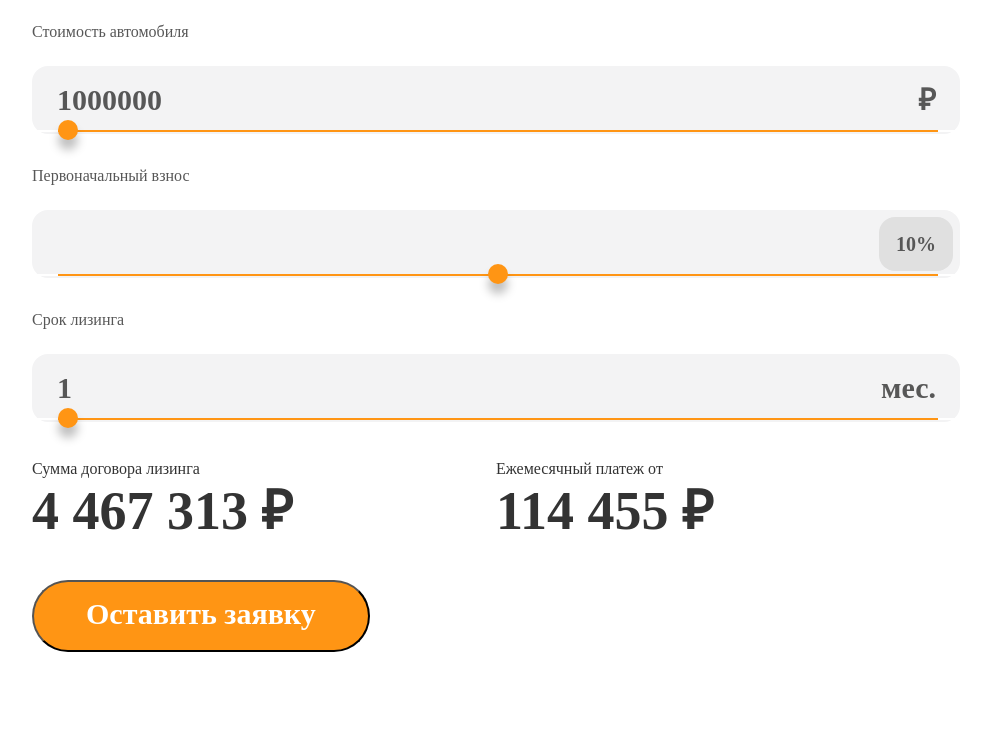
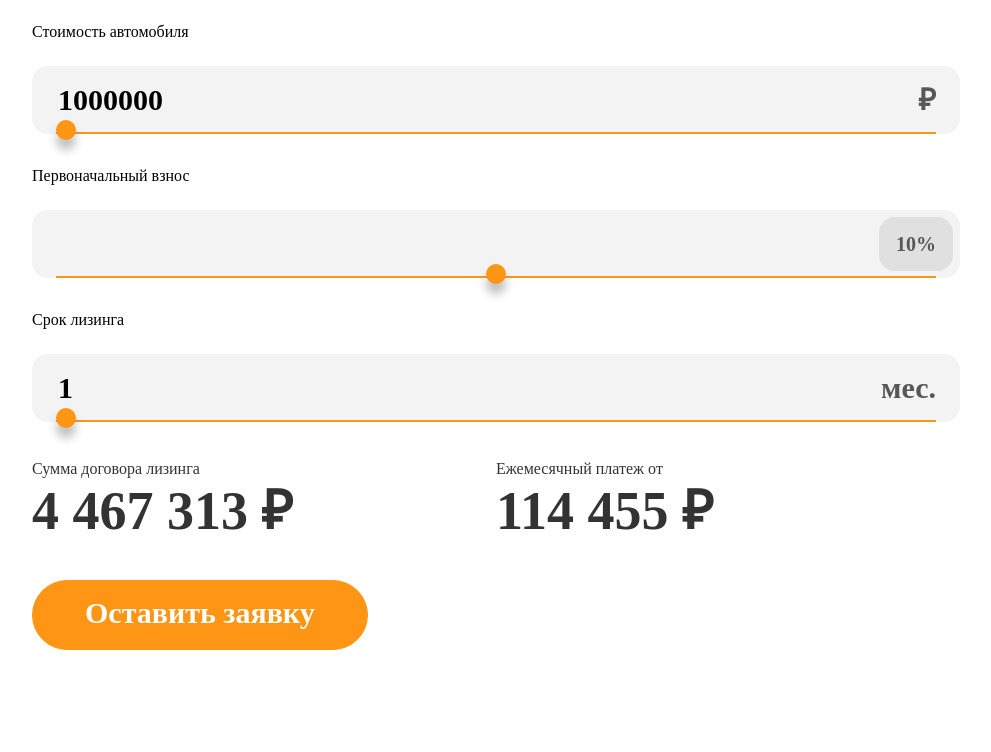
Before and after one commit to sapar6ek0v/leasing-car-landing-page, a Gatsby site: page / in a window 1280 px wide. Shown: the part 784-1536 px from the top of the page, without its empty margins (144-1135 px from the left). Built offline with nearby package versions, Linux system fonts and the light colour scheme; Gatsby itself is replaced by a stand-in of ours.

Commit message:
add Calculator component

```diff
--- /dev/null
+++ b/src/components/Calculator/CalculatorForm/index.js
@@ -0,0 +1,74 @@
+import React, { useState } from 'react';
+
+import RangeInput from '../RangeInput';
+import {
+  Button,
+  DisplayResult,
+  FlexContainer,
+  Input,
+  InputFlexContainer,
+  InputWrapper,
+  Label,
+  LabelInputBox,
+  MothIcon,
+  MothTitleIcon,
+  ResultContainer,
+  ResultTitle,
+  Row,
+  RubIcon,
+} from './styles';
+
+const CalculatorForm = () => {
+  const [price, setPrice] = useState(1000000);
+  const [month, setMonth] = useState(1);
+
+  return (
+    <FlexContainer>
+      <InputFlexContainer>
+        <LabelInputBox>
+          <Label>Стоимость автомобиля</Label>
+          <InputWrapper>
+            <Input value={price} onChange={(event) => setPrice(event.target.value)} type="number" />
+            <RubIcon>₽</RubIcon>
+            <RangeInput
+              value={price}
+              onChange={(event) => setPrice(event.target.value)}
+              min={1000000}
+              max={6000000}
+            />
+          </InputWrapper>
+        </LabelInputBox>
+        <LabelInputBox>
+          <Label>Первоначальный взнос</Label>
+          <InputWrapper>
+            <Input />
+            <MothIcon>10%</MothIcon>
+            <RangeInput />
+          </InputWrapper>
+        </LabelInputBox>
+        <LabelInputBox>
+          <Label>Срок лизинга</Label>
+          <InputWrapper>
+            <Input value={month} onChange={(event) => setMonth(event.target.value)} type="number" />
+            <MothTitleIcon>мес.</MothTitleIcon>
+            <RangeInput value={month} onChange={(event) => setMonth(event.target.value)} min={1} max={60} />
+          </InputWrapper>
+        </LabelInputBox>
+      </InputFlexContainer>
+
+      <Row>
+        <ResultContainer>
+          <ResultTitle>Сумма договора лизинга</ResultTitle>
+          <DisplayResult>4 467 313 ₽</DisplayResult>
+        </ResultContainer>
+        <ResultContainer>
+          <ResultTitle>Ежемесячный платеж от</ResultTitle>
+          <DisplayResult>114 455 ₽</DisplayResult>
+        </ResultContainer>
+        <Button type="button">Оставить заявку</Button>
+      </Row>
+    </FlexContainer>
+  );
+};
+
+export default CalculatorForm;
--- /dev/null
+++ b/src/components/Calculator/CalculatorForm/styles.js
@@ -0,0 +1,138 @@
+import styled from 'styled-components';
+
+export const FlexContainer = styled.form`
+  ${({ theme }) => theme.mixins.column};
+  gap: 37px;
+`;
+
+export const InputFlexContainer = styled.div`
+  ${({ theme }) => theme.mixins.column};
+  gap: 32px;
+`;
+
+export const LabelInputBox = styled.div`
+  ${({ theme }) => theme.mixins.column};
+  gap: 24px;
+`;
+
+//TODO:
+export const Label = styled.label`
+  font-family: 'Gilroy';
+  font-style: normal;
+  font-weight: 400;
+  ${({ theme }) => theme.mixins.fontSize16};
+  color: ${({ theme }) => theme.colors.grey};
+`;
+
+export const InputWrapper = styled.div`
+  position: relative;
+`;
+//TODO:
+export const Input = styled.input`
+  width: 100%;
+  max-height: 68px;
+  box-sizing: border-box;
+  background: ${({ theme }) => theme.colors.gray11};
+  border: 2px solid ${({ theme }) => theme.colors.gray11};
+  border-radius: 16px;
+  font-family: 'Nekst-Black';
+  font-style: normal;
+  font-weight: 900;
+  padding: 16px 24px;
+  ${({ theme }) => theme.mixins.fontSize30};
+  color: ${({ theme }) => theme.colors.grey};
+  transition: var(--transition);
+
+  &:is(:focus, :focus-within) {
+    outline: none;
+    background: transparent;
+  }
+
+  &:disabled {
+    color: ${({ theme }) => theme.colors.gray12};
+    background: ${({ theme }) => theme.colors.gray13};
+    cursor: not-allowed;
+
+    & + p {
+      color: ${({ theme }) => theme.colors.gray12};
+    }
+  }
+`;
+
+export const Row = styled.div`
+  display: grid;
+  place-items: baseline;
+  grid-template-columns: 1fr 1fr;
+  grid-row-gap: 44px;
+`;
+
+export const ResultContainer = styled.div`
+  ${({ theme }) => theme.mixins.column};
+  gap: 8px;
+`;
+//TODO:
+export const ResultTitle = styled.p`
+  font-family: 'Gilroy';
+  font-style: normal;
+  font-weight: 400;
+  ${({ theme }) => theme.mixins.fontSize16};
+  color: ${({ theme }) => theme.colors.gray3};
+`;
+//TODO:
+export const DisplayResult = styled.p`
+  font-family: 'Nekst-Black';
+  font-style: normal;
+  font-weight: 900;
+  font-size: 54px;
+  line-height: 90%;
+  color: ${({ theme }) => theme.colors.gray3};
+`;
+//TODO:
+export const Button = styled.button`
+  padding: 14px 52px 18px;
+  font-family: 'Nekst-Black';
+  font-style: normal;
+  font-weight: 900;
+  ${({ theme }) => theme.mixins.fontSize30};
+  ${({ theme }) => theme.mixins.button};
+`;
+//TODO:
+export const RubIcon = styled.p`
+  position: absolute;
+  top: 16px;
+  right: 24px;
+  font-family: 'Nekst-Black';
+  font-style: normal;
+  font-weight: 900;
+  ${({ theme }) => theme.mixins.fontSize30};
+  text-align: right;
+  color: ${({ theme }) => theme.colors.gray};
+`;
+//TODO:
+export const MothIcon = styled.p`
+  max-width: 70px;
+  max-height: 54px;
+  position: absolute;
+  top: 7px;
+  right: 7px;
+  font-family: 'Nekst-Black';
+  font-style: normal;
+  font-weight: 900;
+  ${({ theme }) => theme.mixins.fontSize20};
+  ${({ theme }) => theme.mixins.fCenter};
+  color: ${({ theme }) => theme.colors.gray};
+  background: ${({ theme }) => theme.colors.gray4};
+  padding: 15px 17px;
+  border-radius: 16px;
+`;
+//TODO:
+export const MothTitleIcon = styled.p`
+  position: absolute;
+  top: 16px;
+  right: 24px;
+  font-family: 'Nekst-Black';
+  font-style: normal;
+  font-weight: 900;
+  ${({ theme }) => theme.mixins.fontSize30};
+  color: ${({ theme }) => theme.colors.gray};
+`;
--- /dev/null
+++ b/src/components/Calculator/RangeInput/index.js
@@ -0,0 +1,9 @@
+import React from 'react';
+
+import { Input } from './styles';
+
+const RangeInput = ({ min, max, value, onChange, disabled = false }) => {
+  return <Input value={value} onChange={onChange} type="range" min={min} max={max} disabled={disabled} />;
+};
+
+export default RangeInput;
--- /dev/null
+++ b/src/components/Calculator/RangeInput/styles.js
@@ -0,0 +1,123 @@
+import styled from 'styled-components';
+
+export const Input = styled.input`
+  width: calc(100% - 48px);
+  box-sizing: border-box;
+  position: absolute;
+  bottom: 0;
+  right: 0;
+  left: 0;
+  z-index: 5;
+  border-radius: 0;
+  -webkit-appearance: none;
+  appearance: none;
+  background: transparent;
+  cursor: pointer;
+  margin: 0 auto;
+  transition: var(--transition);
+
+  &:focus {
+    outline: none;
+  }
+
+  &::-webkit-slider-runnable-track {
+    width: 100%;
+    height: 2px;
+    cursor: pointer;
+    box-shadow: none;
+    background: ${({ theme }) => theme.colors.orange};
+    border-radius: 0px;
+    border: none;
+    transition: var(--transition);
+  }
+
+  &::-moz-range-track {
+    width: 100%;
+    height: 2px;
+    cursor: pointer;
+    box-shadow: none;
+    background: ${({ theme }) => theme.colors.orange};
+    border-radius: 0px;
+    border: none;
+    transition: var(--transition);
+  }
+
+  &::-webkit-slider-thumb {
+    -webkit-appearance: none;
+    appearance: none;
+    margin-top: -12px;
+    box-shadow: 0px 10px 10px rgba(0, 0, 0, 0.25);
+    width: 20px;
+    height: 20px;
+    border-radius: 50%;
+    background: ${({ theme }) => theme.colors.orange};
+    cursor: pointer;
+    transition: var(--transition);
+  }
+
+  &::-moz-range-thumb {
+    box-shadow: 0px 10px 10px rgba(0, 0, 0, 0.25);
+    width: 20px;
+    height: 20px;
+    border-radius: 50%;
+    background: ${({ theme }) => theme.colors.orange};
+    cursor: pointer;
+    transition: var(--transition);
+  }
+
+  &:focus::-webkit-slider-thumb {
+    border: 1px solid ${({ theme }) => theme.colors.orange};
+    outline: 3px solid ${({ theme }) => theme.colors.orange};
+    outline-offset: 0.125rem;
+  }
+
+  &:focus::-moz-range-thumb {
+    border: 1px solid ${({ theme }) => theme.colors.orange};
+    outline: 3px solid ${({ theme }) => theme.colors.orange};
+    outline-offset: 0.125rem;
+  }
+
+  &:is(hover, :focus)::-webkit-slider-runnable-track {
+    height: 1px;
+  }
+
+  &:is(hover, :focus)::-moz-range-track {
+    height: 1px;
+  }
+
+  &:hover::-webkit-slider-thumb {
+    width: 24px;
+    height: 24px;
+  }
+
+  &:hover::-moz-range-thumb {
+    width: 24px;
+    height: 24px;
+  }
+
+  &:disabled::-webkit-slider-thumb {
+    cursor: not-allowed;
+    width: 20px;
+    height: 20px;
+    background: ${({ theme }) => theme.colors.pinkWhite};
+  }
+
+  &:disabled::-moz-range-thumb {
+    cursor: not-allowed;
+    width: 20px;
+    height: 20px;
+    background: ${({ theme }) => theme.colors.pinkWhite};
+  }
+
+  &:disabled::-webkit-slider-runnable-track {
+    cursor: not-allowed;
+    height: 2px;
+    background: ${({ theme }) => theme.colors.pinkWhite};
+  }
+
+  &:disabled::-moz-range-track {
+    cursor: not-allowed;
+    height: 2px;
+    background: ${({ theme }) => theme.colors.pinkWhite};
+  }
+`;
--- /dev/null
+++ b/src/components/Calculator/index.js
@@ -0,0 +1,15 @@
+import React from 'react';
+
+import CalculatorForm from './CalculatorForm';
+import { CalculatorTitle, CalculatorWrapper } from './styles';
+
+const Calculator = () => {
+  return (
+    <CalculatorWrapper>
+      <CalculatorTitle>Рассчитайте стоимость автомобиля в лизинг</CalculatorTitle>
+      <CalculatorForm />
+    </CalculatorWrapper>
+  );
+};
+
+export default Calculator;
--- /dev/null
+++ b/src/components/Calculator/styles.js
@@ -0,0 +1,16 @@
+import styled from 'styled-components';
+
+export const CalculatorWrapper = styled.section`
+  padding: 80px 0 100px;
+`;
+//TODO:
+export const CalculatorTitle = styled.h2`
+  max-width: 753px;
+  font-family: 'Nekst-Black';
+  font-style: normal;
+  font-weight: 900;
+  font-size: 54px;
+  line-height: 90%;
+  color: ${({ theme }) => theme.colors.black};
+  margin-bottom: 44px;
+`;
--- a/src/components/calculator.js
+++ /dev/null
@@ -1,30 +0,0 @@
-import React from 'react';
-import styled from 'styled-components';
-
-import CalculatorForm from './calculatorForm';
-
-const CalculatorWrapper = styled.section`
-  padding: 80px 0 100px;
-`;
-
-const CalculatorTitle = styled.h2`
-  max-width: 753px;
-  font-family: 'Nekst-Black';
-  font-style: normal;
-  font-weight: 900;
-  font-size: 54px;
-  line-height: 90%;
-  color: ${({ theme }) => theme.colors.black};
-  margin-bottom: 44px;
-`;
-
-const Calculator = () => {
-  return (
-    <CalculatorWrapper>
-      <CalculatorTitle>Рассчитайте стоимость автомобиля в лизинг</CalculatorTitle>
-      <CalculatorForm />
-    </CalculatorWrapper>
-  );
-};
-
-export default Calculator;
--- a/src/components/calculatorForm.js
+++ /dev/null
@@ -1,186 +0,0 @@
-import React, { useState } from 'react';
-import styled from 'styled-components';
-
-import RangeInput from './rangeInput';
-
-const FlexContainer = styled.form`
-  ${({ theme }) => theme.mixins.column};
-  gap: 37px;
-`;
-
-const InputFlexContainer = styled.div`
-  ${({ theme }) => theme.mixins.column};
-  gap: 32px;
-`;
-
-const LabelInputBox = styled.div`
-  ${({ theme }) => theme.mixins.column};
-  gap: 24px;
-`;
-
-const Label = styled.label`
-  font-family: 'Gilroy';
-  font-style: normal;
-  font-weight: 400;
-  ${({ theme }) => theme.mixins.fontSize16};
-  color: ${({ theme }) => theme.colors.grey};
-`;
-
-const InputWrapper = styled.div`
-  position: relative;
-`;
-
-const Input = styled.input`
-  width: 100%;
-  max-height: 68px;
-  box-sizing: border-box;
-  background: ${({ theme }) => theme.colors.white2};
-  border: 1px solid transparent;
-  border-radius: 16px;
-  font-family: 'Nekst-Black';
-  font-style: normal;
-  font-weight: 900;
-  padding: 16px 24px;
-  ${({ theme }) => theme.mixins.fontSize30};
-  color: ${({ theme }) => theme.colors.grey};
-
-  &:is(:focus, :focus-within) {
-    outline: none;
-  }
-`;
-
-const Row = styled.div`
-  display: grid;
-  place-items: baseline;
-  grid-template-columns: 1fr 1fr;
-  grid-row-gap: 44px;
-`;
-
-const ResultContainer = styled.div`
-  ${({ theme }) => theme.mixins.column};
-  gap: 8px;
-`;
-
-const ResultTitle = styled.p`
-  font-family: 'Gilroy';
-  font-style: normal;
-  font-weight: 400;
-  ${({ theme }) => theme.mixins.fontSize16};
-  color: ${({ theme }) => theme.colors.gray3};
-`;
-
-const DisplayResult = styled.p`
-  font-family: 'Nekst-Black';
-  font-style: normal;
-  font-weight: 900;
-  font-size: 54px;
-  line-height: 90%;
-  color: ${({ theme }) => theme.colors.gray3};
-`;
-
-const Button = styled.button`
-  ${({ theme }) => theme.mixins.fCenter};
-  padding: 14px 52px 18px;
-  background: ${({ theme }) => theme.colors.orange};
-  border-radius: 40px;
-  font-family: 'Nekst-Black';
-  font-style: normal;
-  font-weight: 900;
-  ${({ theme }) => theme.mixins.fontSize30};
-  color: ${({ theme }) => theme.colors.white};
-`;
-
-const RubIcon = styled.p`
-  position: absolute;
-  top: 16px;
-  right: 24px;
-  font-family: 'Nekst-Black';
-  font-style: normal;
-  font-weight: 900;
-  ${({ theme }) => theme.mixins.fontSize30};
-  text-align: right;
-  color: ${({ theme }) => theme.colors.grey};
-`;
-
-const MothIcon = styled.p`
-  max-width: 70px;
-  max-height: 54px;
-  position: absolute;
-  top: 7px;
-  right: 7px;
-  font-family: 'Nekst-Black';
-  font-style: normal;
-  font-weight: 900;
-  ${({ theme }) => theme.mixins.fontSize20};
-  ${({ theme }) => theme.mixins.fCenter};
-  color: ${({ theme }) => theme.colors.grey};
-  background: ${({ theme }) => theme.colors.gray4};
-  padding: 15px 17px;
-  border-radius: 16px;
-`;
-
-const MothTitleIcon = styled.p`
-  position: absolute;
-  top: 16px;
-  right: 24px;
-  font-family: 'Nekst-Black';
-  font-style: normal;
-  font-weight: 900;
-  ${({ theme }) => theme.mixins.fontSize30};
-  color: ${({ theme }) => theme.colors.grey};
-`;
-
-const CalculatorForm = () => {
-  const [price, setPrice] = useState(1000000);
-  const [month, setMonth] = useState(1);
-
-  return (
-    <FlexContainer>
-      <InputFlexContainer>
-        <LabelInputBox>
-          <Label>Стоимость автомобиля</Label>
-          <InputWrapper>
-            <Input value={price} onChange={(event) => setPrice(event.target.value)} type="number" />
-            <RangeInput
-              value={price}
-              onChange={(event) => setPrice(event.target.value)}
-              min={1000000}
-              max={6000000}
-            />
-            <RubIcon>₽</RubIcon>
-          </InputWrapper>
-        </LabelInputBox>
-        <LabelInputBox>
-          <Label>Первоначальный взнос</Label>
-          <InputWrapper>
-            <Input />
-            <RangeInput />
-            <MothIcon>10%</MothIcon>
-          </InputWrapper>
-        </LabelInputBox>
-        <LabelInputBox>
-          <Label>Срок лизинга</Label>
-          <InputWrapper>
-            <Input value={month} onChange={(event) => setMonth(event.target.value)} type="number" />
-            <RangeInput value={month} onChange={(event) => setMonth(event.target.value)} min={1} max={60} />
-            <MothTitleIcon>мес.</MothTitleIcon>
-          </InputWrapper>
-        </LabelInputBox>
-      </InputFlexContainer>
-
-      <Row>
-        <ResultContainer>
-          <ResultTitle>Сумма договора лизинга</ResultTitle>
-          <DisplayResult>4 467 313 ₽</DisplayResult>
-        </ResultContainer>
-        <ResultContainer>
-          <ResultTitle>Ежемесячный платеж от</ResultTitle>
-          <DisplayResult>114 455 ₽</DisplayResult>
-        </ResultContainer>
-        <Button type="button">Оставить заявку</Button>
-      </Row>
-    </FlexContainer>
-  );
-};
-
-export default CalculatorForm;
--- a/src/components/rangeInput.js
+++ /dev/null
@@ -1,47 +0,0 @@
-import React from 'react';
-import styled from 'styled-components';
-
-const Input = styled.input`
-  position: absolute;
-  bottom: 0;
-  right: 0;
-  left: 0;
-  width: 100%;
-  box-sizing: border-box;
-  -webkit-appearance: none;
-  border-radius: 0;
-  padding: 0 24px;
-
-  &:focus {
-    outline: none;
-  }
-
-  &::-webkit-slider-runnable-track {
-    width: 100%;
-    height: 2px;
-    cursor: pointer;
-    box-shadow: none;
-    background: ${({ theme }) => theme.colors.orange};
-    border-radius: 0px;
-    border: none;
-  }
-
-  &::-webkit-slider-thumb {
-    box-shadow: none;
-    border: none;
-    box-shadow: 0px 10px 10px rgba(0, 0, 0, 0.25);
-    width: 20px;
-    height: 20px;
-    border-radius: 50%;
-    background: ${({ theme }) => theme.colors.orange};
-    cursor: pointer;
-    -webkit-appearance: none;
-    margin-top: -10px;
-  }
-`;
-
-const RangeInput = ({ min, max, value, onChange }) => {
-  return <Input value={value} onChange={onChange} type="range" min={min} max={max} />;
-};
-
-export default RangeInput;
--- a/src/pages/index.js
+++ b/src/pages/index.js
@@ -2,7 +2,7 @@ import * as React from 'react';
 
 import Layout from '../components/Layout';
 import Slider from '../components/Slider';
-import Calculator from '../components/calculator';
+import Calculator from '../components/Calculator';
 
 export default function Home() {
   return (
--- a/src/styles/mixins.js
+++ b/src/styles/mixins.js
@@ -86,6 +86,34 @@ const mixins = {
       transform: translateX(-100%);
     }
   `,
+
+  button: css`
+    background: ${({ theme }) => theme.colors.orange};
+    border: 1px solid ${({ theme }) => theme.colors.orange};
+    border-radius: 40px;
+    ${({ theme }) => theme.mixins.fCenter};
+    color: ${({ theme }) => theme.colors.white};
+    transition: var(--transition);
+
+    &:hover {
+      color: ${({ theme }) => theme.colors.white};
+      background-color: ${({ theme }) => theme.colors.black};
+      border-color: ${({ theme }) => theme.colors.black};
+    }
+
+    &:active {
+      color: ${({ theme }) => theme.colors.white};
+      background-color: ${({ theme }) => theme.colors.grey};
+      border-color: ${({ theme }) => theme.colors.grey};
+    }
+
+    &:disabled {
+      background-color: ${({ theme }) => theme.colors.pinkWhite};
+      border-color: ${({ theme }) => theme.colors.pinkWhite};
+      color: ${({ theme }) => theme.colors.white5};
+      cursor: not-allowed;
+    }
+  `,
 };
 
 export default mixins;
--- a/src/styles/theme.js
+++ b/src/styles/theme.js
@@ -28,7 +28,7 @@ const theme = {
     black3: '#000000',
     black4: 'rgba(0, 0, 0, 0.1)',
     black5: '#1e1e1e',
-    grey: '#575757',
+    gray: '#575757',
     gray2: '#c4c4c4',
     gray3: '#333333',
     gray4: '#e0e0e0',
@@ -38,6 +38,9 @@ const theme = {
     gray8: '#4c4c4c',
     gray9: '#4b4b4b',
     gray10: '#666666',
+    gray11: '#f3f3f4',
+    gray12: '#bcbcbc',
+    gray13: '#fafafb',
   },
 
   mixins,
--- a/src/styles/variables.js
+++ b/src/styles/variables.js
@@ -16,7 +16,7 @@ const variables = css`
     --tab-height: 42px;
     --tab-width: 120px;
     --easing: cubic-bezier(0.645, 0.045, 0.355, 1);
-    --transition: all 0.25s cubic-bezier(0.645, 0.045, 0.355, 1) 0.2s;
+    --transition: all 0.25s linear 0.2s;
     --hamburger-width: 30px;
     --ham-before: top 0.1s ease-in 0.25s, opacity 0.1s ease-in;
     --ham-before-active: top 0.1s ease-out, opacity 0.1s ease-out 0.12s;
```
Also changed, not shown: src/components/Slider/styles.js (+1 -25 lines).
